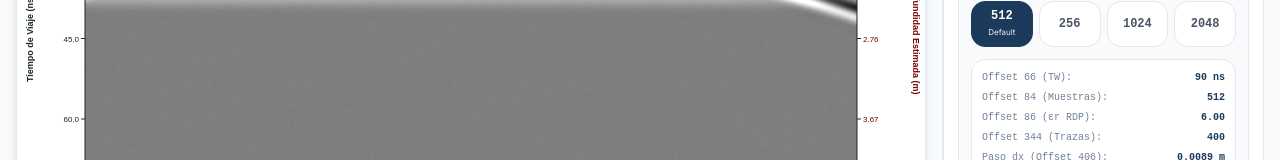
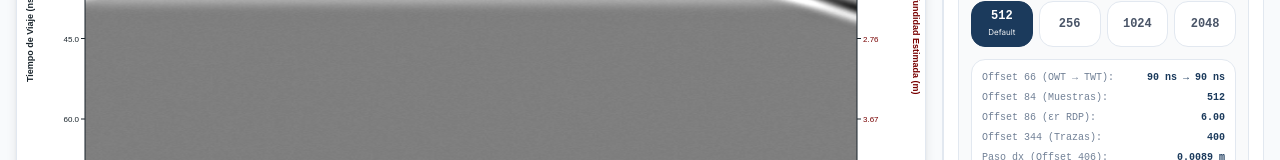
Before and after one commit to MappingProcimec/PROCIMEC, a Next.js app: page /herramientas/radargrama in a window 1280 px wide. Both pictures are taken after a click on the button "Cargar Ejemplo". Shown: the part 493-653 px from the top of the page. Built offline with nearby package versions, Linux system fonts and the light colour scheme; no server answers.

Commit message:
fix(gsf-processor): calculate full two-way travel time TWT from offset 66

```diff
--- a/src/components/radargrama/DSPOptionsPanel.tsx
+++ b/src/components/radargrama/DSPOptionsPanel.tsx
@@ -293,8 +293,10 @@ export const DSPOptionsPanel: React.FC<DSPOptionsPanelProps> = ({
                 {/* Hardware Offsets Preview */}
                 <div className="p-2.5 bg-white rounded-xl border border-border text-[10px] font-mono space-y-1">
                   <div className="flex justify-between">
-                    <span className="text-text-muted">Offset 66 (TW):</span>
-                    <span className="text-primary font-bold">{header.ventanaNsHdr ?? 'N/A'} ns</span>
+                    <span className="text-text-muted">Offset 66 (OWT → TWT):</span>
+                    <span className="text-primary font-bold">
+                      {header.ventanaNsHdr != null ? `${header.ventanaNsHdr} ns → ${header.timeWindowNs} ns` : 'N/A'}
+                    </span>
                   </div>
                   <div className="flex justify-between">
                     <span className="text-text-muted">Offset 84 (Muestras):</span>
--- a/src/lib/gpr/gsfParser.ts
+++ b/src/lib/gpr/gsfParser.ts
@@ -207,10 +207,10 @@ export function extractGSFHeader(
   const cuerpoBytes = Math.max(0, totalBytes - cabecera);
   const totalTrazas = Math.floor(cuerpoBytes / tamBloque);
 
-  // Time window calibration
+  // Time window calibration: Offset 66 stores One-Way Time (OWT ns). Two-Way Travel Time (TWT ns) = OWT * 2.
   let twFinal = VENTANA_TIEMPO_NS_DEF;
   if (ventanaNsHdr && ventanaNsHdr > 0) {
-    twFinal = ventanaNsHdr;
+    twFinal = ventanaNsHdr * 2;
   }
 
   const erFinal = erHdr && erHdr > 0 ? erHdr : DIELECTRICO_DEF;
```
